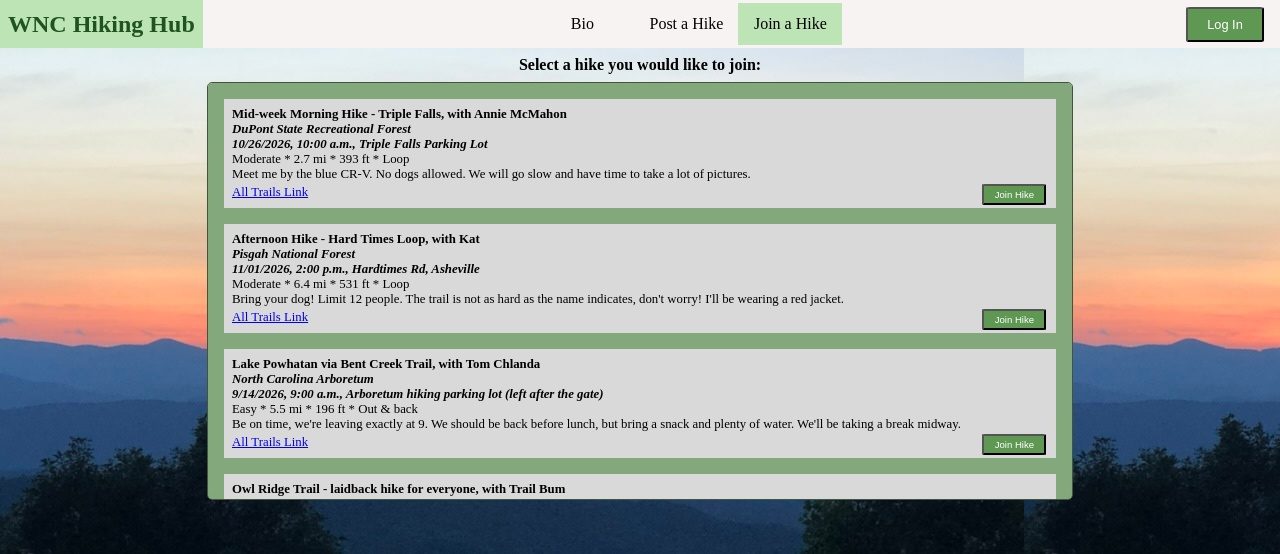
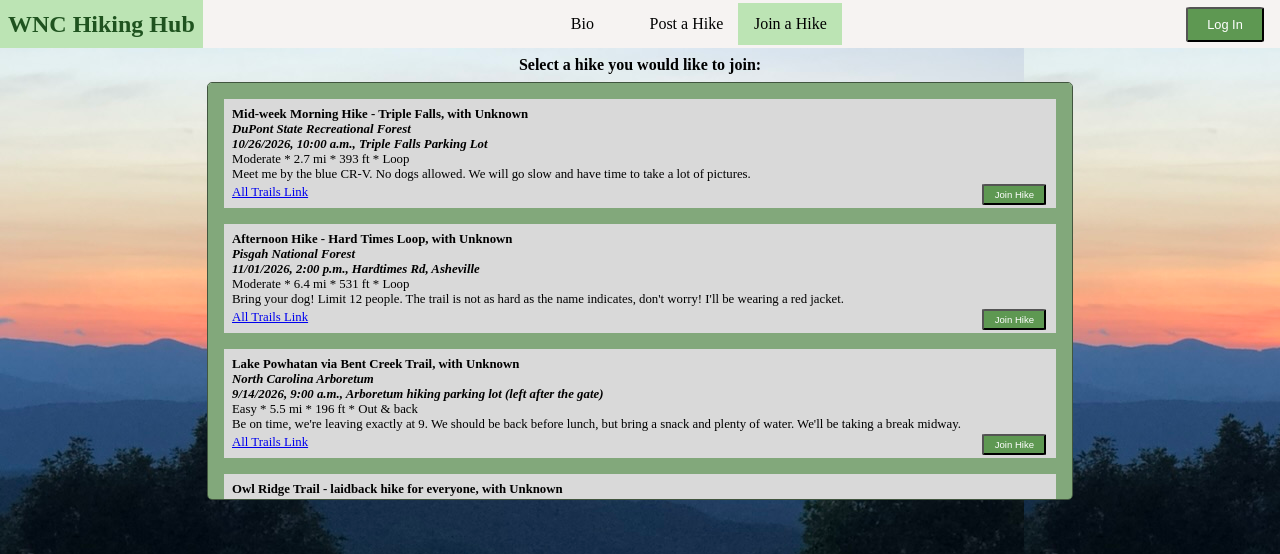
Before and after one commit to AnnieMcMahon/wnc-hiking-hub-v2, a Next.js app: page /join-hike in a window 1280 px wide. Shown: the top 554 px of the page. Built offline with nearby package versions, Linux system fonts and the light colour scheme.

Commit message:
added appUsers and hikes in Context

```diff
--- a/app/Navbar.jsx
+++ b/app/Navbar.jsx
@@ -1,15 +1,14 @@
 'use client';
 
-import { useUser } from './context/UserContext';
+import { useGlobal } from './context/GlobalContext';
 import { usePathname } from "next/navigation";
 import Link from "next/link";
 import './Navbar.css';
 
 export default function Navbar() {
-  const { currentUser } = useUser();
+  const { currentUser } = useGlobal();
   const pathname = usePathname();
 
-  // If currentUser is not available yet, you can conditionally render content or fallback to something else
   return (
     <div id="navbar">
       <Link className={`${pathname === '/' ? 'active' : 'inactive'}`} id="title" href="/">WNC Hiking Hub</Link>
--- a/app/assets/hikes.js
+++ b/app/assets/hikes.js
@@ -3,7 +3,7 @@ const hikes = typeof window !== 'undefined' && localStorage.getItem('hikes')
   : [
   {
     id: 0,
-    creator: "Annie McMahon",
+    creator: 1,
     allTrailsId: 0,
     title: "Mid-week Morning Hike - Triple Falls",
     date: "10/26/2026",
@@ -13,7 +13,7 @@ const hikes = typeof window !== 'undefined' && localStorage.getItem('hikes')
   },
   {
     id: 1,
-    creator: "Kat",
+    creator: 2,
     allTrailsId: 1,
     title: "Afternoon Hike - Hard Times Loop",
     date: "11/01/2026",
@@ -23,7 +23,7 @@ const hikes = typeof window !== 'undefined' && localStorage.getItem('hikes')
   },
   {
     id: 2,
-    creator: "Tom Chlanda",
+    creator: 3,
     allTrailsId: 5,
     title: "Lake Powhatan via Bent Creek Trail",
     date: "9/14/2026",
@@ -33,7 +33,7 @@ const hikes = typeof window !== 'undefined' && localStorage.getItem('hikes')
   },
   {
     id: 3,
-    creator: "Trail Bum",
+    creator: 2,
     allTrailsId: 3,
     title: "Owl Ridge Trail - laidback hike for everyone",
     date: "9/21/2026",
@@ -43,7 +43,7 @@ const hikes = typeof window !== 'undefined' && localStorage.getItem('hikes')
   },
   {
     id: 4,
-    creator: "Cathy B.",
+    creator: 2,
     allTrailsId: 4,
     title: "Fletcher Loop Fitness Hike",
     date: "9/27/2026",
@@ -53,7 +53,7 @@ const hikes = typeof window !== 'undefined' && localStorage.getItem('hikes')
   },
   {
     id: 5,
-    creator: "Annie McMahon",
+    creator: 1,
     allTrailsId: 1,
     title: "Hard Times Loop",
     date: "9/27/2026",
--- a/app/bio/page.jsx
+++ b/app/bio/page.jsx
@@ -3,10 +3,10 @@ import Image from "next/image";
 import Hike from "../components/Hike";
 import hikes from "../assets/hikes";
 import './bio.css';
-import { useUser } from '../context/UserContext';
+import { useGlobal } from '../context/GlobalContext';
 
 function Bio() {
-  const { currentUser } = useUser();
+  const { currentUser } = useGlobal();
 
   if (!currentUser) {
     return <p>Loading...</p>; // Handle the case where the user is not yet loaded
--- a/app/components/Hike.jsx
+++ b/app/components/Hike.jsx
@@ -1,6 +1,9 @@
+"use client";
+import { useGlobal } from "../context/GlobalContext";
 import allTrails from "../assets/allTrails";
 
 function Hike({hikeType, hikeInfo}) {
+  const { appUsers } = useGlobal();
   let buttonMessage = "";
   if (hikeType === "joined") {
     buttonMessage = "Opt Out";
@@ -11,10 +14,11 @@ function Hike({hikeType, hikeInfo}) {
   }
 
   const allTrailsInfo = allTrails.find(trail => trail.id == hikeInfo.allTrailsId);
+  const hikeCreator = appUsers.find(user => user.id == hikeInfo.creator);
 
   return (
     <div className="hike">
-      <h4>{hikeInfo.title}, with {hikeInfo.creator}</h4>
+      <h4>{hikeInfo.title}, with {hikeCreator ? hikeCreator.name : "Unknown"}</h4>
       <h5>{allTrailsInfo.area}</h5>
       <h5>{hikeInfo.date}, {hikeInfo.time}, {hikeInfo.location}</h5>
       <p>{allTrailsInfo.difficulty} * {allTrailsInfo.length} * {allTrailsInfo.elevation} * {allTrailsInfo.type}</p>
--- /dev/null
+++ b/app/context/GlobalContext.js
@@ -0,0 +1,32 @@
+"use client";
+import { createContext, useState, useContext, useEffect } from "react";
+
+const
+GlobalContext = createContext();
+
+export function GlobalProvider({ children }) {
+  const [appUsers, setAppUsers] = useState([]);
+  const [currentUser, setCurrentUser] = useState(null);
+  const [hikes, setHikes] = useState([]);
+
+  useEffect(() => {
+    const storedUsers = JSON.parse(localStorage.getItem("appUsers")) || [];
+    setAppUsers(storedUsers);
+    const storedUser = localStorage.getItem("currentUser");
+    if (storedUser) {
+      setCurrentUser(JSON.parse(storedUser));
+    }
+    const storedHikes = JSON.parse(localStorage.getItem("hikes")) || [];
+    setHikes(storedHikes);
+  }, []);
+
+  return (
+    <GlobalContext.Provider value={{ currentUser, setCurrentUser, appUsers, setAppUsers, hikes, setHikes }}>
+      {children}
+    </GlobalContext.Provider>
+  );
+}
+
+export function useGlobal() {
+  return useContext(GlobalContext);
+}
--- a/app/context/UserContext.js
+++ /dev/null
@@ -1,28 +0,0 @@
-'use client';
-import { createContext, useState, useContext, useEffect } from 'react';
-import appUsers from '../assets/appUsers';
-
-const UserContext = createContext();
-
-export function UserProvider({ children }) {
-  const [currentUser, setCurrentUser] = useState(null);
-
-  useEffect(() => {
-    const storedUser = localStorage.getItem('currentUser');
-    if (storedUser) {
-      setCurrentUser(JSON.parse(storedUser));
-    } else {
-      setCurrentUser(appUsers[0]);
-    }
-  }, []);
-
-  return (
-    <UserContext.Provider value={{ currentUser, setCurrentUser }}>
-      {children}
-    </UserContext.Provider>
-  );
-}
-
-export function useUser() {
-  return useContext(UserContext);
-}
--- a/app/join-hike/page.jsx
+++ b/app/join-hike/page.jsx
@@ -1,8 +1,9 @@
 import Hike from "@/app/components/Hike";
-import hikes from "@/app/assets/hikes";
+import hikes from "../assets/hikes";
 import './join-hike.css';
 
 function JoinHike() {
+  console.log(hikes);
   return (
     <div id="join-hike">
       <h3>Select a hike you would like to join:</h3>
--- a/app/layout.js
+++ b/app/layout.js
@@ -1,6 +1,6 @@
 import './styles.css';
 import Navbar from './Navbar';
-import { UserProvider } from './context/UserContext';
+import { GlobalProvider } from './context/GlobalContext';
 
 export const metadata = {
   title: "WNC Hiking Hub",
@@ -11,10 +11,10 @@ export default function RootLayout({ children }) {
   return (
     <html lang="en">
       <body>
-        <UserProvider>
+        <GlobalProvider>
           <Navbar />
           {children}
-        </UserProvider>
+        </GlobalProvider>
       </body>
     </html>
   );
--- a/app/login/page.jsx
+++ b/app/login/page.jsx
@@ -2,11 +2,11 @@
 import "./login.css";
 import appUsers from "../assets/appUsers";
 import { useRouter } from "next/navigation";
-import { useUser } from "../context/UserContext";
+import { useGlobal } from "../context/GlobalContext";
 
 function Login() {
   const router = useRouter();
-  const { setCurrentUser } = useUser();
+  const { setCurrentUser } = useGlobal();
 
   function handleSubmit(e) {
     e.preventDefault();
--- a/package.json
+++ b/package.json
@@ -9,6 +9,7 @@
     "lint": "next lint"
   },
   "dependencies": {
+    "@jswork/next-local-storage": "^1.0.10",
     "@types/react": "^18.3.11",
     "next": "14.2.15",
     "react": "^18",
```
Also changed, not shown: 1 other file (tests, documents, lock files or other folders).
